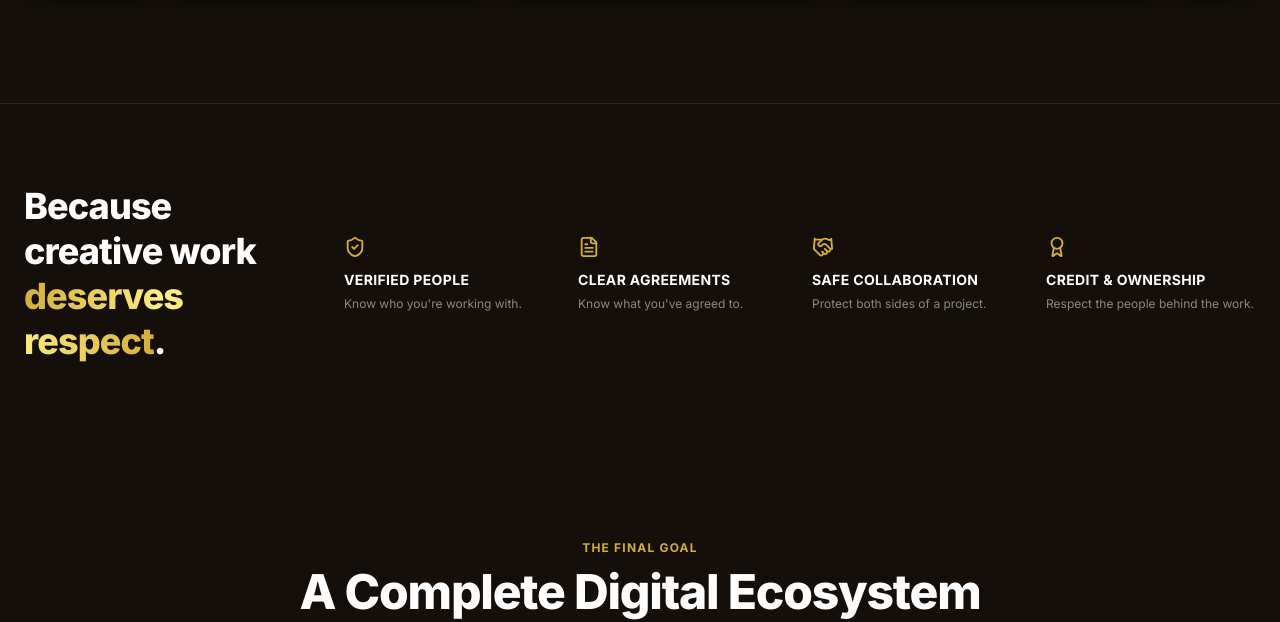
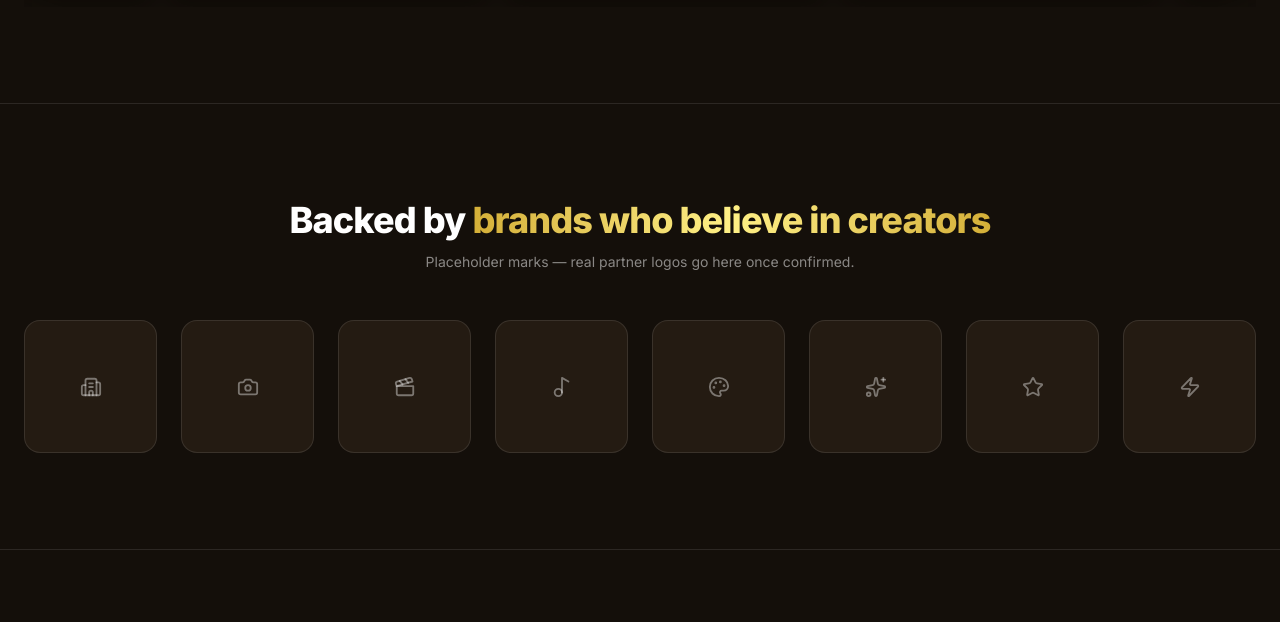
Before and after one commit to Prabuddha747/Sosrgwebsite, a React (Vite) app: page / in a window 1280 px wide. Shown: the part 6970-7592 px from the top of the page. Built offline with nearby package versions, Linux system fonts and the light colour scheme; no server answers.

Commit message:
Add placeholder brand-deals section to homepage
Generic icon marks only, no invented company names/logos — real
partner logos weren't available, so this stays an honest placeholder
row until they are. Styled to match the site's existing dark/gold
section conventions.

```diff
--- /dev/null
+++ b/src/components/home/BrandDeals.tsx
@@ -0,0 +1,42 @@
+import { motion } from 'motion/react';
+import { Building2, Camera, Clapperboard, Music2, Palette, Sparkles, Star, Zap } from 'lucide-react';
+
+// Placeholder marks only — no real company names or logos, since none have
+// been provided yet. Swap MARKS for real partner logos (image or wordmark)
+// the moment they're available; don't let this row imply a real
+// partnership in the meantime.
+const MARKS = [Building2, Camera, Clapperboard, Music2, Palette, Sparkles, Star, Zap];
+
+export const BrandDeals = () => (
+  <section className="py-16 sm:py-24 px-6 max-w-[1600px] mx-auto border-t border-white/10">
+    <motion.div
+      initial={{ opacity: 0, y: 20 }}
+      whileInView={{ opacity: 1, y: 0 }}
+      viewport={{ once: true, margin: '-100px' }}
+      transition={{ duration: 0.7 }}
+      className="text-center mb-12"
+    >
+      <h2 className="text-3xl md:text-4xl font-extrabold tracking-tight">
+        Backed by <span className="gold-text">brands who believe in creators</span>
+      </h2>
+      <p className="text-white/50 text-sm mt-3 max-w-xl mx-auto">
+        Placeholder marks — real partner logos go here once confirmed.
+      </p>
+    </motion.div>
+
+    <div className="grid grid-cols-4 sm:grid-cols-8 gap-4 sm:gap-6">
+      {MARKS.map((Icon, i) => (
+        <motion.div
+          key={i}
+          initial={{ opacity: 0, y: 16 }}
+          whileInView={{ opacity: 1, y: 0 }}
+          viewport={{ once: true, margin: '-60px' }}
+          transition={{ duration: 0.5, delay: i * 0.05 }}
+          className="aspect-square rounded-2xl border border-white/10 bg-cinematic-gray flex items-center justify-center"
+        >
+          <Icon size={22} className="text-white/40" />
+        </motion.div>
+      ))}
+    </div>
+  </section>
+);
--- a/src/pages/HomePage.tsx
+++ b/src/pages/HomePage.tsx
@@ -6,6 +6,7 @@ import { CollaborationNetwork } from '../components/home/CollaborationNetwork';
 import { SevenWorlds } from '../components/home/SevenWorlds';
 import { FeaturedProfessionals } from '../components/home/FeaturedProfessionals';
 import { Testimonials } from '../components/home/Testimonials';
+import { BrandDeals } from '../components/home/BrandDeals';
 import { WhatSosrgGives } from '../components/home/WhatSosrgGives';
 import { TwoSidesEcosystem } from '../components/home/TwoSidesEcosystem';
 import { CommunityOpportunitiesPreview } from '../components/home/CommunityOpportunitiesPreview';
@@ -31,6 +32,7 @@ export const HomePage = ({ setActiveSection }: { setActiveSection: (s: Section)
     <TwoSidesEcosystem />
     <CommunityOpportunitiesPreview />
     <Testimonials />
+    <BrandDeals />
     <TrustFoundation />
     <FinalGoal />
     <FinalCTA />
```
